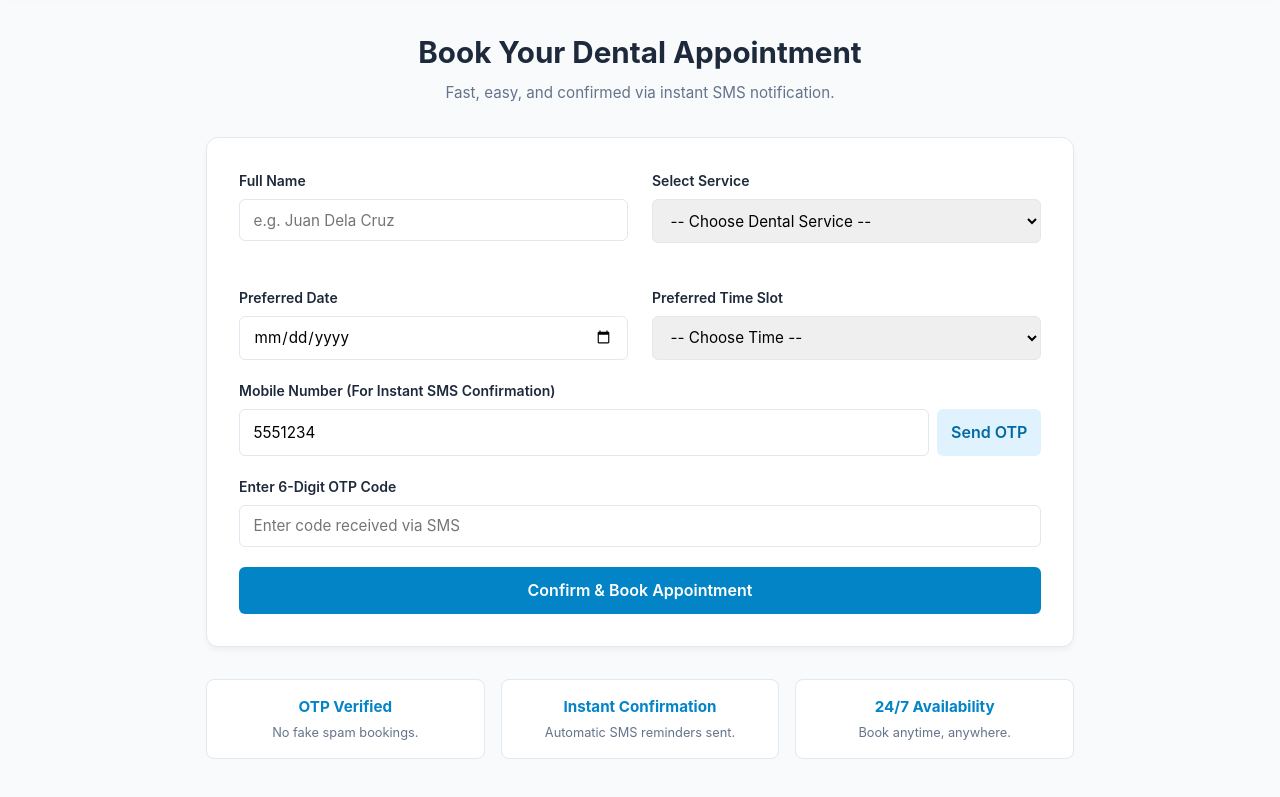
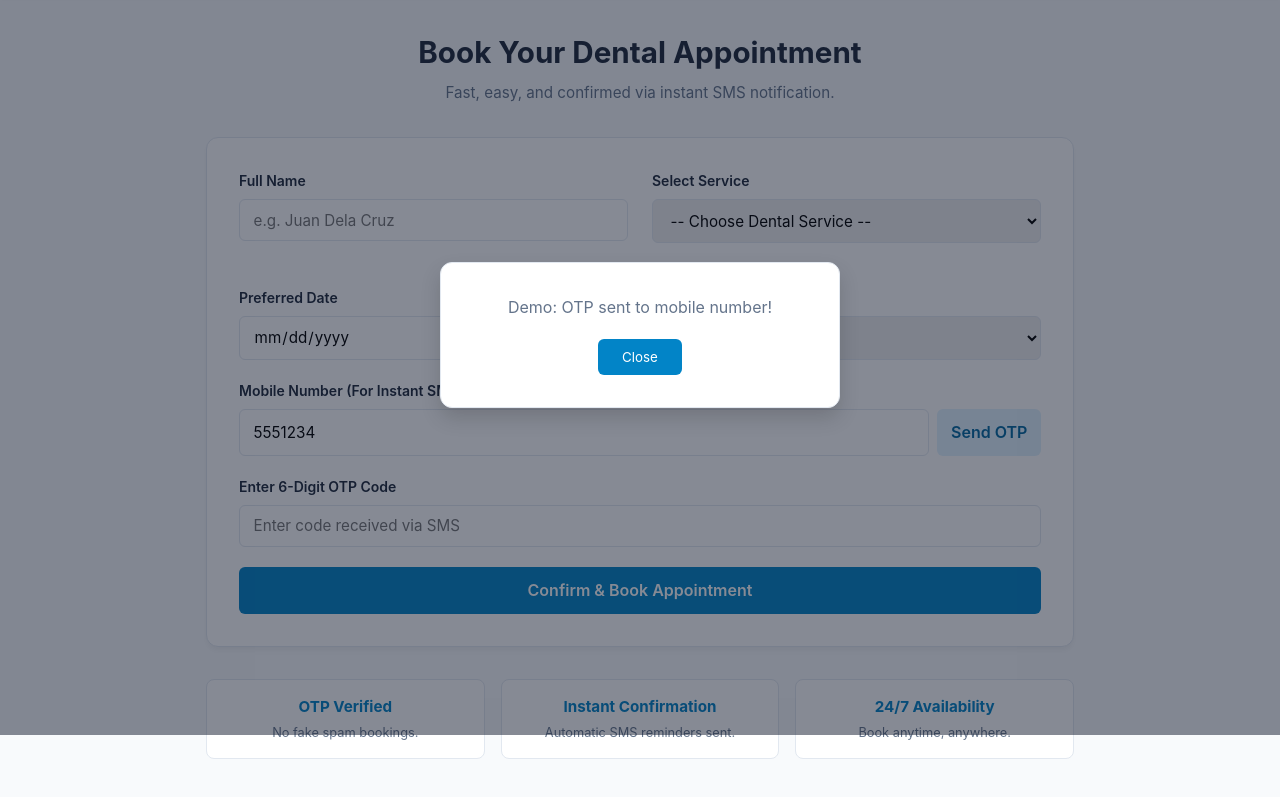
Before and after one commit to Verkiel-cmd/PRODUCTION_dental-appointment, a website: page index.html in a window 1280 px wide. Both pictures are taken after typing "5551234" into the empty fields and a click on the button "Send OTP". Shown: the part 65-862 px from the top of the page. Drawn offline with Linux system fonts and the light colour scheme.

Commit message:
New features fix update attempt 40

```diff
--- a/index.html
+++ b/index.html
@@ -24,7 +24,7 @@
         </div>
 
         <div class="booking-card">
-           <form onsubmit="event.preventDefault(); showPopup('OTP Verified', 'Demo Mode: OTP Verification Sent!');">
+           <form onsubmit="event.preventDefault(); showPopup('Demo Mode: OTP Verification Sent!');">
                 <div class="grid">
                     <div class="form-group">
                         <label for="fullname">Full Name</label>
@@ -64,7 +64,7 @@
                     <label for="phone">Mobile Number (For Instant SMS Confirmation)</label>
                     <div class="otp-box">
                         <input type="tel" id="phone" placeholder="0917XXXXXXX" required>
-                        <button type="button" class="btn btn-secondary" onsubmit="event.preventDefault(); showPopup('Demo: OTP sent to mobile number!')">Send OTP</button>
+                        <button type="button" class="btn btn-secondary" onclick="event.preventDefault(); showPopup('Demo: OTP sent to mobile number!')">Send OTP</button>
                     </div>
                 </div>
 
@@ -93,20 +93,22 @@
         </div>
     </div>
 
-    <div id="customPopup" class="modal-overlay">
+    <div id="customPopupMessage" class="modal-overlay">
             <div class="modal">
                 <p id="modalMsg">Message</p>
-                <button class="btn-modal" onclick="closePopup()">Close</button>
+                <button class="btn-modal" onclick="closePopupMessage()">Close</button>
             </div>
         </div>
 
     <script>
-        function showPopup(title, message) {
+        //SLOT 1: MESSAGE, showPopup, only called once but since the messages was called in the same function it will show the
+        //code on its specific messages cos the function only called for once so each messaegs in onlclick, and onsubmit, was only called once per each specifc messages.
+        function showPopup(message) {
             document.getElementById('modalMsg').textContent = message;
-            document.getElementById('customPopup').style.display = 'flex';
+            document.getElementById('customPopupMessage').style.display = 'flex';
         }
-        function closePopup() {
-            document.getElementById('customPopup').style.display = 'none';
+        function closePopupMessage() {
+            document.getElementById('customPopupMessage').style.display = 'none';
         }
     </script>
 
```
